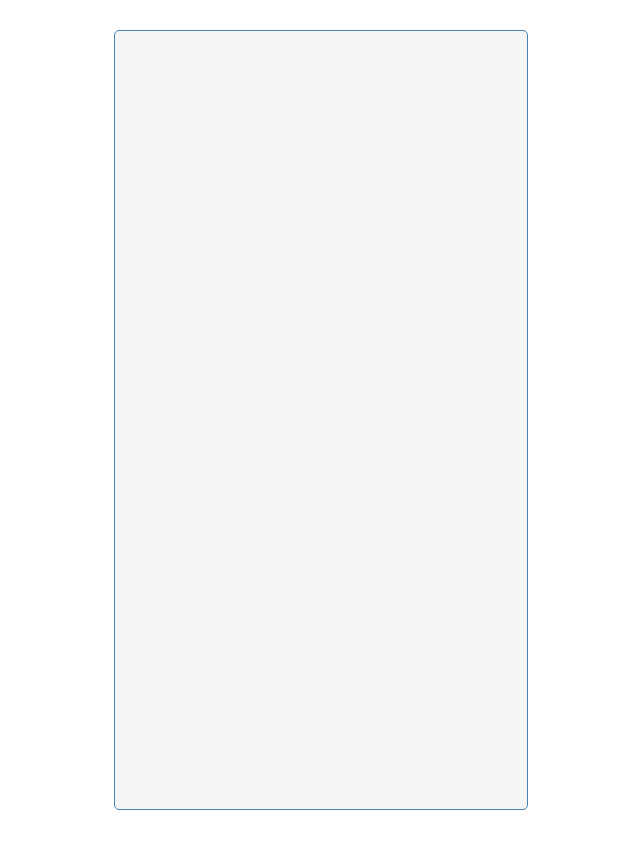
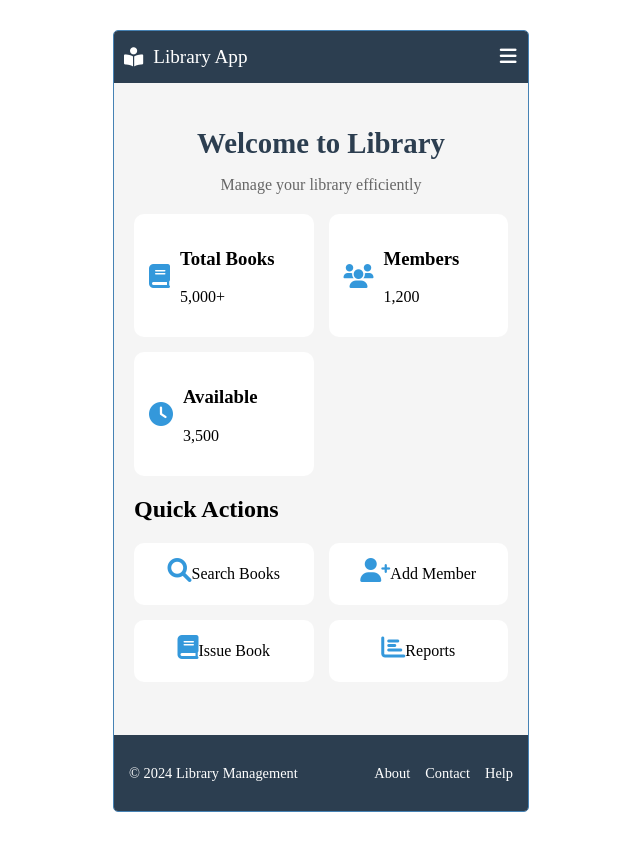
Before and after one commit to ashnanoushad2000/AML_SSE_Ashna, an Angular app: page /home in a window 1280 px wide. Before the commit this address led to /. Shown: the whole page, without its empty margins (319-959 px from the left). Built offline with nearby package versions, Linux system fonts and the light colour scheme.

Commit message:
homepage

```diff
--- a/src/app/app.component.ts
+++ b/src/app/app.component.ts
@@ -1,17 +1,17 @@
 import { Component } from '@angular/core';
 import { RouterOutlet } from '@angular/router';
-import { HeaderComponent } from './components/header/header.component';
 import { LoginPageComponent } from "./components/login-page/login-page.component";
 import { RegistrationPageComponent } from './components/registration-page/registration-page.component';
+import { HomeComponent } from './components/home/home.component';
 
 @Component({
   selector: 'app-root',
   standalone: true,
-  imports: [RouterOutlet, HeaderComponent, LoginPageComponent, RegistrationPageComponent],
+  imports: [RouterOutlet, LoginPageComponent, RegistrationPageComponent, HomeComponent],
   templateUrl: './app.component.html',
   styleUrl: './app.component.css'
 })
 export class AppComponent {
-  forpullrequestashna = 'Please Word';
+
   title = 'AML-16';
 }
--- /dev/null
+++ b/src/app/components/home/home.component.css
@@ -0,0 +1,205 @@
+/* home.component.css */
+/* Container */
+.container {
+    max-width: 414px;
+    margin: 30px auto;
+    min-height: 780px;
+    border: 1px solid steelblue;
+    border-radius: 5px;
+    background-color: #f5f5f5;
+    position: relative;
+    overflow: hidden;
+    display: flex;
+    flex-direction: column;
+}
+
+/* Header Styles */
+.app-header {
+    background: #2c3e50;
+    width: 96%;
+    padding: 10px;
+}
+
+.header-content {
+    display: flex;
+    justify-content: space-between;
+    align-items: center;
+}
+
+.logo {
+    display: flex;
+    align-items: center;
+    gap: 10px;
+    color: white;
+}
+
+.logo i {
+    font-size: 1.2rem;
+}
+
+.logo span {
+    font-size: 1.2rem;
+    font-weight: 500;
+}
+
+.nav-menu {
+    display: none;
+    position: absolute;
+    top: 100%;
+    right: 0;
+    background: #2c3e50;
+    width: 200px;
+    border-radius: 0 0 5px 5px;
+    padding: 10px;
+    list-style: none;
+}
+
+.nav-menu.active {
+    display: block;
+}
+
+.nav-menu li a {
+    color: white;
+    text-decoration: none;
+    padding: 10px;
+    display: block;
+    transition: all 0.3s ease;
+}
+
+.nav-menu li a:hover {
+    background: #34495e;
+    border-radius: 5px;
+}
+
+.menu-toggle {
+    background: none;
+    border: none;
+    color: white;
+    font-size: 1.2rem;
+    cursor: pointer;
+    padding: 5px;
+}
+
+/* Main Content */
+.main-content {
+    flex: 1;
+    padding: 20px;
+    overflow-y: auto;
+}
+
+/* Cards with Hover Effect */
+.hover-effect {
+    transition: all 0.3s ease;
+}
+
+.hover-effect:hover {
+    transform: translateY(-3px);
+    box-shadow: 0 4px 8px rgba(0,0,0,0.1);
+}
+
+/* Stats Grid */
+.stats-grid {
+    display: grid;
+    grid-template-columns: repeat(2, 1fr);
+    gap: 15px;
+    margin: 20px 0;
+}
+
+.stat-card {
+    background: white;
+    padding: 15px;
+    border-radius: 10px;
+    display: flex;
+    align-items: center;
+    gap: 10px;
+}
+
+.stat-card i {
+    font-size: 1.5rem;
+    color: #3498db;
+}
+
+/* Quick Actions */
+.quick-actions {
+    margin-top: 20px;
+}
+
+.actions-grid {
+    display: grid;
+    grid-template-columns: repeat(2, 1fr);
+    gap: 15px;
+    margin-top: 15px;
+}
+
+.action-card {
+    background: white;
+    padding: 15px;
+    border-radius: 10px;
+    text-align: center;
+    cursor: pointer;
+}
+
+.action-card i {
+    font-size: 1.5rem;
+    color: #3498db;
+    margin-bottom: 8px;
+}
+
+/* Footer */
+.app-footer {
+    background: #2c3e50;
+    padding: 15px;
+    margin-top: auto;
+}
+
+.footer-content {
+    display: flex;
+    justify-content: space-between;
+    align-items: center;
+    color: white;
+    font-size: 0.9rem;
+}
+
+.footer-links {
+    display: flex;
+    gap: 15px;
+}
+
+.footer-links a {
+    color: white;
+    text-decoration: none;
+    transition: color 0.3s ease;
+}
+
+.footer-links a:hover {
+    color: #3498db;
+}
+
+/* Welcome Section */
+.welcome-section {
+    text-align: center;
+    margin-bottom: 20px;
+}
+
+.welcome-section h1 {
+    color: #2c3e50;
+    font-size: 1.8rem;
+    margin-bottom: 10px;
+}
+
+.welcome-section p {
+    color: #666;
+}
+
+/* Responsive Design */
+@media (max-width: 360px) {
+    .stats-grid, .actions-grid {
+        grid-template-columns: 1fr;
+    }
+
+    .footer-content {
+        flex-direction: column;
+        gap: 10px;
+        text-align: center;
+    }
+}
--- /dev/null
+++ b/src/app/components/home/home.component.html
@@ -0,0 +1,92 @@
+<!-- home.component.html -->
+<div class="container">
+    <!-- Header -->
+    <header class="app-header">
+        <div class="header-content">
+            <div class="logo">
+                <i class="fas fa-book-reader"></i>
+                <span>Library App</span>
+            </div>
+            <nav>
+                <button class="menu-toggle" (click)="toggleMenu()">
+                    <i class="fas fa-bars"></i>
+                </button>
+                <ul class="nav-menu" [class.active]="isMenuOpen">
+                    <li><a routerLink="/" routerLinkActive="active">Home</a></li>
+                    <li><a routerLink="/books" routerLinkActive="active">Books</a></li>
+                    <li><a routerLink="/members" routerLinkActive="active">Members</a></li>
+                    <li><a routerLink="/settings" routerLinkActive="active">Settings</a></li>
+                </ul>
+            </nav>
+        </div>
+    </header>
+
+    <!-- Main Content -->
+    <main class="main-content">
+        <!-- Welcome Section -->
+        <section class="welcome-section">
+            <h1>Welcome to Library</h1>
+            <p>Manage your library efficiently</p>
+        </section>
+
+        <!-- Stats Cards -->
+        <div class="stats-grid">
+            <div class="stat-card hover-effect">
+                <i class="fas fa-book"></i>
+                <div>
+                    <h3>Total Books</h3>
+                    <p>5,000+</p>
+                </div>
+            </div>
+            <div class="stat-card hover-effect">
+                <i class="fas fa-users"></i>
+                <div>
+                    <h3>Members</h3>
+                    <p>1,200</p>
+                </div>
+            </div>
+            <div class="stat-card hover-effect">
+                <i class="fas fa-clock"></i>
+                <div>
+                    <h3>Available</h3>
+                    <p>3,500</p>
+                </div>
+            </div>
+        </div>
+
+        <!-- Quick Actions -->
+        <section class="quick-actions">
+            <h2>Quick Actions</h2>
+            <div class="actions-grid">
+                <div class="action-card hover-effect">
+                    <i class="fas fa-search"></i>
+                    <span>Search Books</span>
+                </div>
+                <div class="action-card hover-effect">
+                    <i class="fas fa-user-plus"></i>
+                    <span>Add Member</span>
+                </div>
+                <div class="action-card hover-effect">
+                    <i class="fas fa-book"></i>
+                    <span>Issue Book</span>
+                </div>
+                <div class="action-card hover-effect">
+                    <i class="fas fa-chart-bar"></i>
+                    <span>Reports</span>
+                </div>
+            </div>
+        </section>
+    </main>
+
+    <!-- Footer -->
+    <footer class="app-footer">
+        <div class="footer-content">
+            <p>&copy; 2024 Library Management</p>
+            <div class="footer-links">
+                <a href="#">About</a>
+                <a href="#">Contact</a>
+                <a href="#">Help</a>
+            </div>
+        </div>
+    </footer>
+</div>
--- /dev/null
+++ b/src/app/components/home/home.component.ts
@@ -0,0 +1,32 @@
+// import { Component } from '@angular/core';
+
+
+// @Component({
+//   selector: 'app-home',
+//   standalone: true,
+//   imports: [],
+//   templateUrl: './home.component.html',
+//   styleUrl: './home.component.css'
+// })
+// export class HomeComponent {
+
+// }
+import { Component } from '@angular/core';
+import { RouterModule } from '@angular/router';
+import { CommonModule } from '@angular/common';
+
+@Component({
+  selector: 'app-home',
+  templateUrl: './home.component.html',
+  styleUrls: ['./home.component.css'],
+  standalone: true,
+  imports: [RouterModule, CommonModule]
+})
+export class HomeComponent {
+  // Add any component logic here
+  isMenuOpen = false;
+
+  toggleMenu() {
+    this.isMenuOpen = !this.isMenuOpen;
+  }
+}
--- a/src/index.html
+++ b/src/index.html
@@ -2,10 +2,14 @@
 <html lang="en">
 <head>
   <meta charset="utf-8">
-  <title>AML16</title>
+  <title>Advanced Library Management</title>
   <base href="/">
-  <meta name="viewport" content="width=device-width, initial-scale=1">
+  <meta name="viewport" content="width=device-width, initial-scale=1.0, maximum-scale=1.0, user-scalable=no">
+  <meta name="mobile-web-app-capable" content="yes">
+  <meta name="apple-mobile-web-app-capable" content="yes">
+
   <link rel="icon" type="image/x-icon" href="favicon.ico">
+  <link rel="stylesheet" href="https://cdnjs.cloudflare.com/ajax/libs/font-awesome/6.0.0/css/all.min.css">
 </head>
 <body>
   <app-root></app-root>
--- a/src/styles.css
+++ b/src/styles.css
@@ -1,4 +1,4 @@
-/* You can add global styles to this file, and also import other style files */
+/* You can add global styles to this file, and also import other style files
 * {
   box-sizing: border-box;
   margin: 0;
@@ -88,4 +88,4 @@
 .inline{
   display: inline-block;
   vertical-align: middle;
-  }
+} */
```
Also changed, not shown: src/app/app.routes.ts (+4 -5 lines), 1 other file (tests, documents, lock files or other folders). Lines whose indentation alone changed are shown as unchanged.
